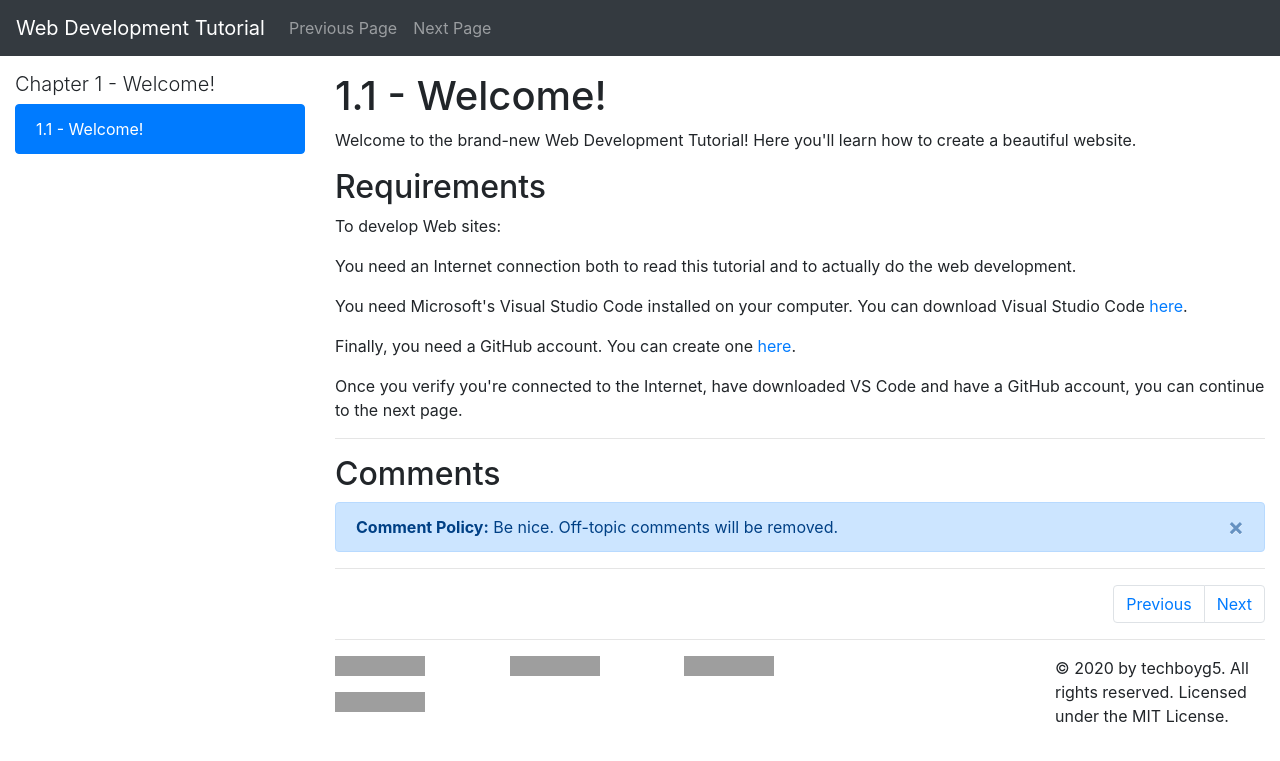
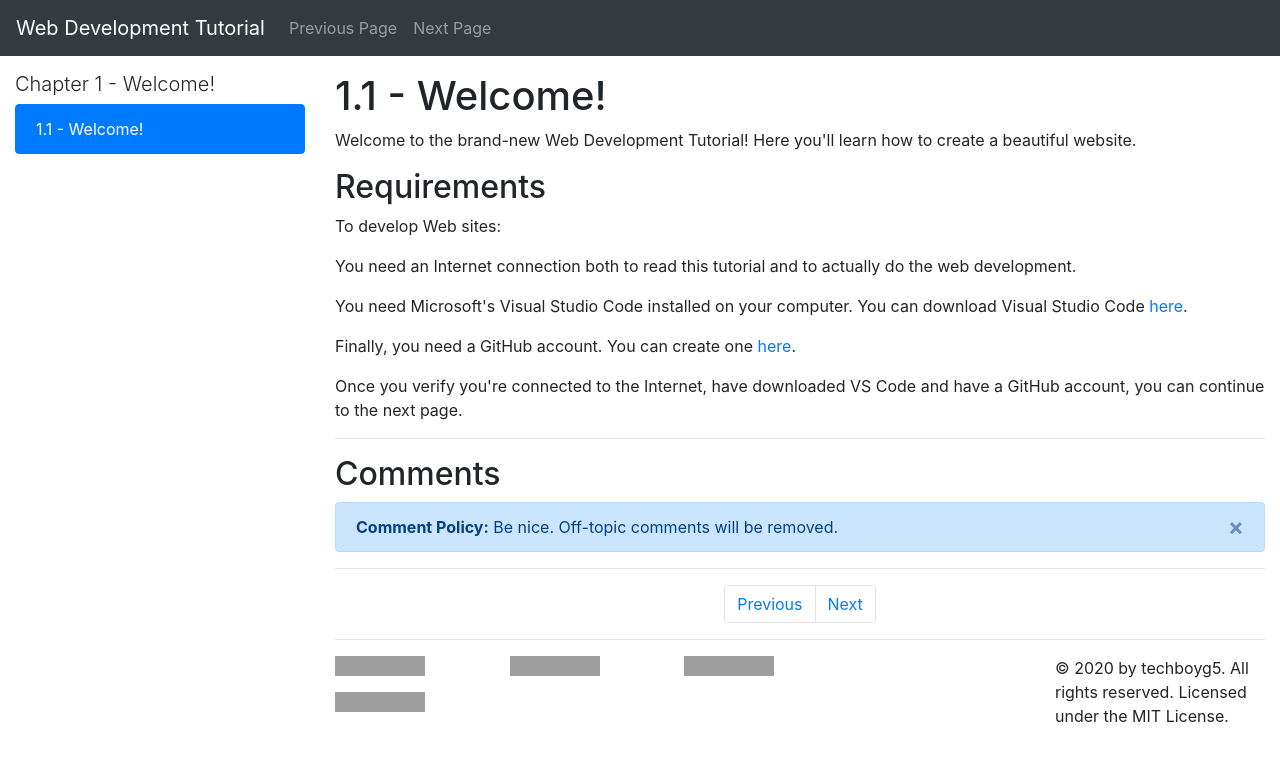
Before and after one commit to techboyg5/web-development-tutorial, a Jekyll site: the page built from chapter1/page1.html, in a window 1280 px wide. Shown: the top 761 px of the page. Built offline with Jekyll 4.4.1, drawn with Linux system fonts in a browser that asks for light colours; comment, search, counter and statistics services are not loaded; grey boxes are pictures that could not be loaded.

Commit message:
Center justify pagination buttons

```diff
--- a/_layouts/default.html
+++ b/_layouts/default.html
@@ -69,7 +69,7 @@
             <footer class="my-3">
               <hr>
               <nav aria-label="Page navigation example">
-                <ul class="pagination justify-content-end">
+                <ul class="pagination justify-content-center">
                   <li class="page-item"><a class="page-link" href="{{ page.prevpage }}">Previous</a></li>
                   <li class="page-item"><a class="page-link" href="{{ page.nextpage }}">Next</a></li>
                 </ul>
```
